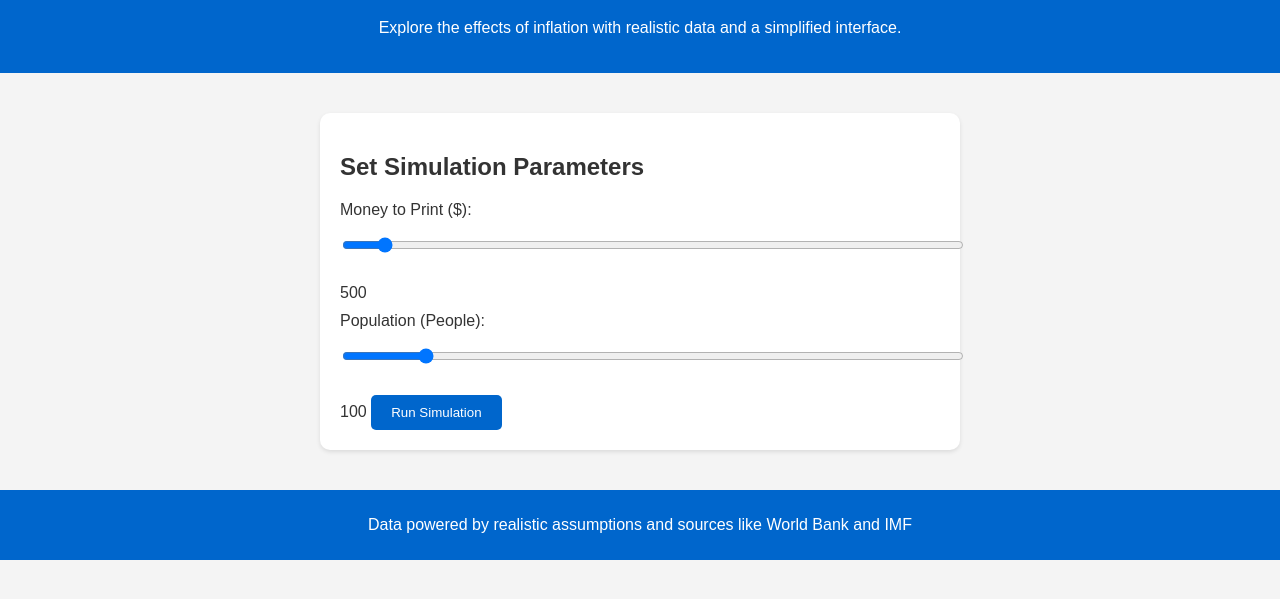
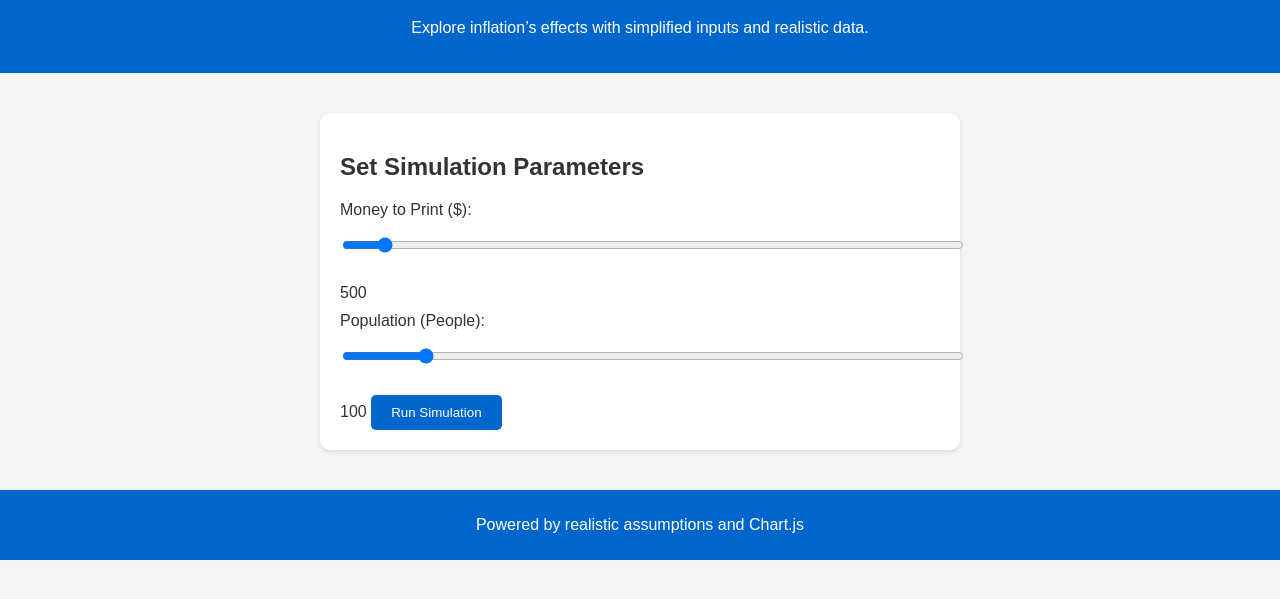
Before and after one commit to ismailhelali/Inflation, a plain HTML site: page index.html in a window 1280 px wide. Shown: the part 81-680 px from the top of the page. Drawn offline with nearby package versions, Linux system fonts and the light colour scheme.

Commit message:
Update index.html

```diff
--- a/index.html
+++ b/index.html
@@ -10,7 +10,7 @@
 <body>
   <header>
     <h1>Realistic Inflation Simulator</h1>
-    <p>Explore the effects of inflation with realistic data and a simplified interface.</p>
+    <p>Explore inflation’s effects with simplified inputs and realistic data.</p>
   </header>
 
   <main>
@@ -32,14 +32,13 @@
       <div id="charts">
         <canvas id="price-chart" width="400" height="200"></canvas>
         <canvas id="income-chart" width="400" height="200"></canvas>
-        <canvas id="production-chart" width="400" height="200"></canvas>
       </div>
       <p id="summary"></p>
     </section>
   </main>
 
   <footer>
-    <p>Data powered by realistic assumptions and sources like World Bank and IMF</p>
+    <p>Powered by realistic assumptions and Chart.js</p>
   </footer>
 
   <script src="script.js"></script>
```
